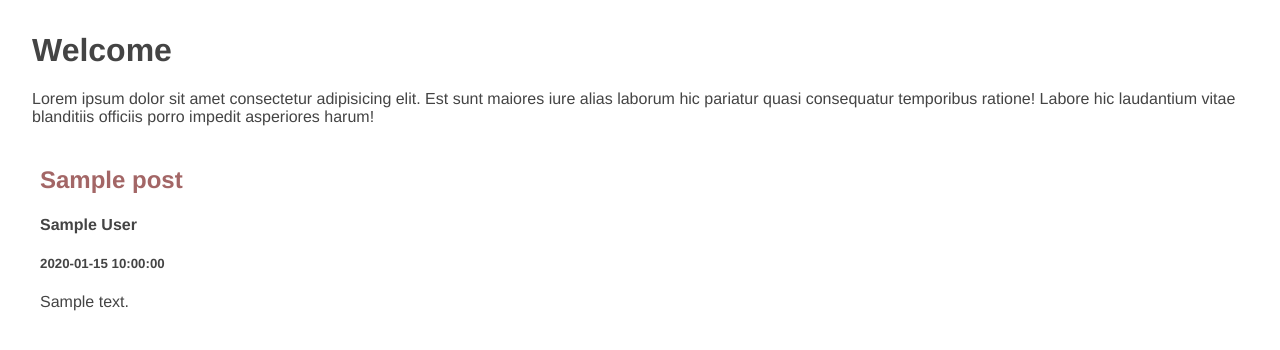
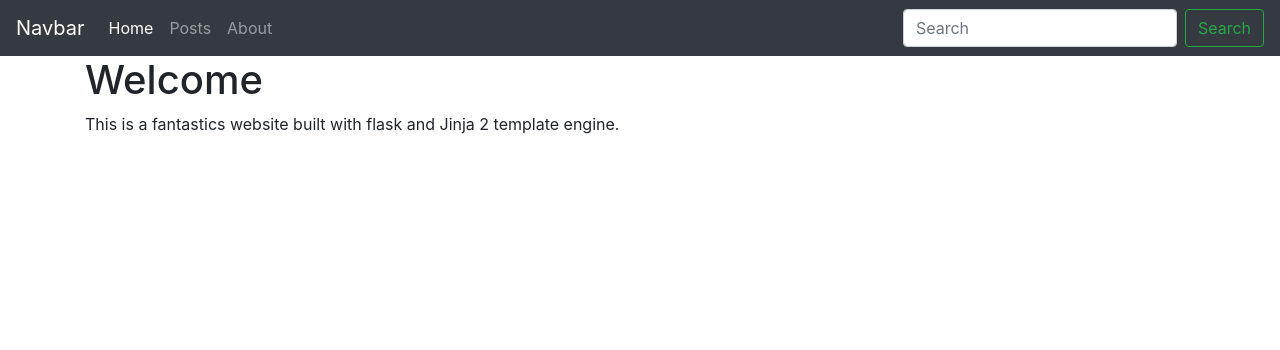
Before and after one commit to vincedgy/python-resources, a Flask app: template flask/weecall/weecall-api/webserver/templates/welcome.html in a window 1280 px wide. Shown: the top 350 px of the page. Run offline with Flask 2, Linux system fonts and the light colour scheme; the template is opened without the code that fills it: most values are stand-ins (such as "Sample title", 1, 10 or a date in 2020); some libraries are stand-ins or nearby versions.

Commit message:
Adding templates to webserver

```diff
--- a/flask/weecall/weecall-api/webserver/static/styles/styles.css
+++ /dev/null
@@ -1,24 +0,0 @@
-body {
-  margin: 2em;
-  padding: 0;
-  font-family: "Helvetica Neue", Helvetica, Arial, sans-serif;
-  color: #444;
-}
-
-.container {
-  width: 1200px;
-  margin: 20px auto;
-}
-
-.posts {
-  display: flex;
-  flex-direction: column;
-}
-
-.post {
-  flex: auto;
-}
-
-.post h2 {
-  color: rgb(163, 102, 102)
-}
--- /dev/null
+++ b/flask/weecall/weecall-api/webserver/templates/layout/base.html
@@ -0,0 +1,106 @@
+<!DOCTYPE html>
+<html lang="en">
+  <head>
+    <meta charset="utf-8" />
+    <link rel="icon" href="{{ url_for('static', filename='favicon.ico') }}" />
+    <meta
+      name="viewport"
+      content="width=device-width, initial-scale=1, shrink-to-fit=no"
+    />
+
+    {% block head %}
+
+    <link
+      href="http://fonts.googleapis.com/css?family=Roboto:400,100,100italic,300,300italic,400italic,500,500italic,700,700italic,900italic,900&display=swap"
+      rel="stylesheet"
+      type="text/css"
+    />
+
+    <link
+      rel="stylesheet"
+      href="https://maxcdn.bootstrapcdn.com/bootstrap/4.0.0/css/bootstrap.min.css"
+      integrity="sha384-Gn5384xqQ1aoWXA+058RXPxPg6fy4IWvTNh0E263XmFcJlSAwiGgFAW/dAiS6JXm"
+      crossorigin="anonymous"
+    />
+
+    <link
+      rel="stylesheet"
+      href="{{ url_for('static', filename='styles/styles.css') }}"
+    />
+
+    {% block title %}{% endblock title %}
+
+    {% endblock head %}
+
+  </head>
+
+  {% block body %}
+  <body>
+
+    {% block navbar %}
+    <nav class="navbar navbar-expand-lg navbar-dark bg-dark">
+      <a class="navbar-brand" href="#">Navbar</a>
+      <button
+        class="navbar-toggler"
+        type="button"
+        data-toggle="collapse"
+        data-target="#navbarSupportedContent"
+        aria-controls="navbarSupportedContent"
+        aria-expanded="false"
+        aria-label="Toggle navigation"
+      >
+        <span class="navbar-toggler-icon"></span>
+      </button>
+
+      <div class="collapse navbar-collapse" id="navbarSupportedContent">
+        <ul class="navbar-nav mr-auto">
+          <li class="nav-item active">
+            <a class="nav-link" href="{{ url_for('get_welcome') }}"
+              >Home <span class="sr-only">(current)</span></a
+            >
+          </li>
+          <li class="nav-item">
+            <a class="nav-link" href="{{ url_for('get_posts') }}">Posts</a>
+          </li>
+          <li class="nav-item">
+            <a class="nav-link" href="{{ url_for('get_about') }}">About</a>
+          </li>
+        </ul>
+        <form class="form-inline my-2 my-lg-0">
+          <input
+            class="form-control mr-sm-2"
+            type="search"
+            placeholder="Search"
+            aria-label="Search"
+          />
+          <button class="btn btn-outline-success my-2 my-sm-0" type="submit">
+            Search
+          </button>
+        </form>
+      </div>
+    </nav>
+    {% endblock navbar %}
+
+
+    <div class="container">
+      {% block content %}{% endblock content %}
+    </div>
+
+    <script
+      src="https://code.jquery.com/jquery-3.2.1.slim.min.js"
+      integrity="sha384-KJ3o2DKtIkvYIK3UENzmM7KCkRr/rE9/Qpg6aAZGJwFDMVNA/GpGFF93hXpG5KkN"
+      crossorigin="anonymous"
+    ></script>
+    <script
+      src="https://cdnjs.cloudflare.com/ajax/libs/popper.js/1.12.9/umd/popper.min.js"
+      integrity="sha384-ApNbgh9B+Y1QKtv3Rn7W3mgPxhU9K/ScQsAP7hUibX39j7fakFPskvXusvfa0b4Q"
+      crossorigin="anonymous"
+    ></script>
+    <script
+      src="https://maxcdn.bootstrapcdn.com/bootstrap/4.0.0/js/bootstrap.min.js"
+      integrity="sha384-JZR6Spejh4U02d8jOt6vLEHfe/JQGiRRSQQxSfFWpi1MquVdAyjUar5+76PVCmYl"
+      crossorigin="anonymous"
+    ></script>
+  </body>
+  {% endblock body %}
+</html>
--- /dev/null
+++ b/flask/weecall/weecall-api/webserver/templates/layout/default.html
@@ -0,0 +1,20 @@
+{% extends "layout/base.html" %}
+
+{% block title %}
+    {% if title %}
+        <title>{{title}}</title>
+    {% else %}
+        <title>Welcome !</title>
+    {% endif %}
+{% endblock %}
+
+{% block head %}
+    {{ super() }}
+{% endblock head %}
+
+{% block content %}
+    <h1>Index</h1>
+    <p class="important">
+      Welcome to my awesome homepage.
+    </p>
+{% endblock content %}
--- a/flask/weecall/weecall-api/webserver/templates/welcome.html
+++ b/flask/weecall/weecall-api/webserver/templates/welcome.html
@@ -1,40 +1,9 @@
-<!DOCTYPE html>
-<html>
-  <head>
-    <meta charset="utf-8" />
-    <meta http-equiv="X-UA-Compatible" content="IE=edge" />
-    <title>Welcome</title>
-    <link rel="icon" href="{{ url_for('static', filename='favicon.ico') }}" />
-    <meta name="viewport" content="width=device-width, initial-scale=1" />
-    <meta name="theme-color" content="#000000" />
-    <link
-      rel="stylesheet"
-      type= "text/css"
-      href="{{ url_for('static', filename='styles/styles.css') }}"
-    />
+{% extends "layout/default.html" %}
 
-  </head>
-  <body>
-    <h1>Welcome</h1>
+{% block content %}
 
-    <p>
-      Lorem ipsum dolor sit amet consectetur adipisicing elit. Est sunt maiores
-      iure alias laborum hic pariatur quasi consequatur temporibus ratione!
-      Labore hic laudantium vitae blanditiis officiis porro impedit asperiores
-      harum!
-    </p>
-
-    <div class="container">
-      <div class="posts">
-        {% for post in posts %}
-        <div class="post">
-          <h2>{{ post.title }}</h2>
-          <h4>{{ post.author }}</h4>
-          <h5>{{ post.date_posted }}</h5>
-          <p>{{ post.content }}</p>
-        </div>
-        {% endfor %}
-      </div>
-    </div>
-  </body>
-</html>
+<h1>Welcome</h1>
+<p>
+  This is a fantastics website built with flask and Jinja 2 template engine.
+</p>
+{% endblock content %}
--- a/flask/weecall/weecall-api/webserver/webserver.py
+++ b/flask/weecall/weecall-api/webserver/webserver.py
@@ -1,4 +1,5 @@
 import os
+import datetime
 from flask import Flask, redirect, render_template
 import colorama
 from flask_cors import CORS
@@ -21,19 +22,29 @@ posts = [
     }
 ]
 
-@app.route('/home')
-def get_home():
-    return render_template('welcome.html', posts=posts)
+current_datetime = datetime.datetime.now()
+
+def render(template, **kwargs):
+    kwargs['current_year']=current_datetime.year
+    return render_template(template, **kwargs)
+
+@app.route('/welcome')
+def get_welcome():
+    return render('welcome.html')
+
+@app.route('/posts')
+def get_posts():
+    return render('posts.html', posts=posts, title="Posts")
 
 
 @app.route('/about')
 def get_about():
-    return render_template('about.html')
+    return render('about.html', title="About")
 
 
 @app.route('/')
 def default():
-    return redirect("/home", code=302)
+    return redirect("/welcome", code=302)
 
 if __name__ == '__main__':
     # Bind to PORT if defined, otherwise default to 5000.
```
Also changed, not shown: flask/weecall/weecall-api/webserver/templates/about.html (+7 -20 lines), flask/weecall/weecall-api/webserver/templates/layout/navbar.html (added, +43 -0 lines), flask/weecall/weecall-api/webserver/templates/posts.html (added, +23 -0 lines), flask/weecall/weecall-api/webserver/static/flask.png (added), flask/weecall/weecall-api/webserver/static/post.png (added).
